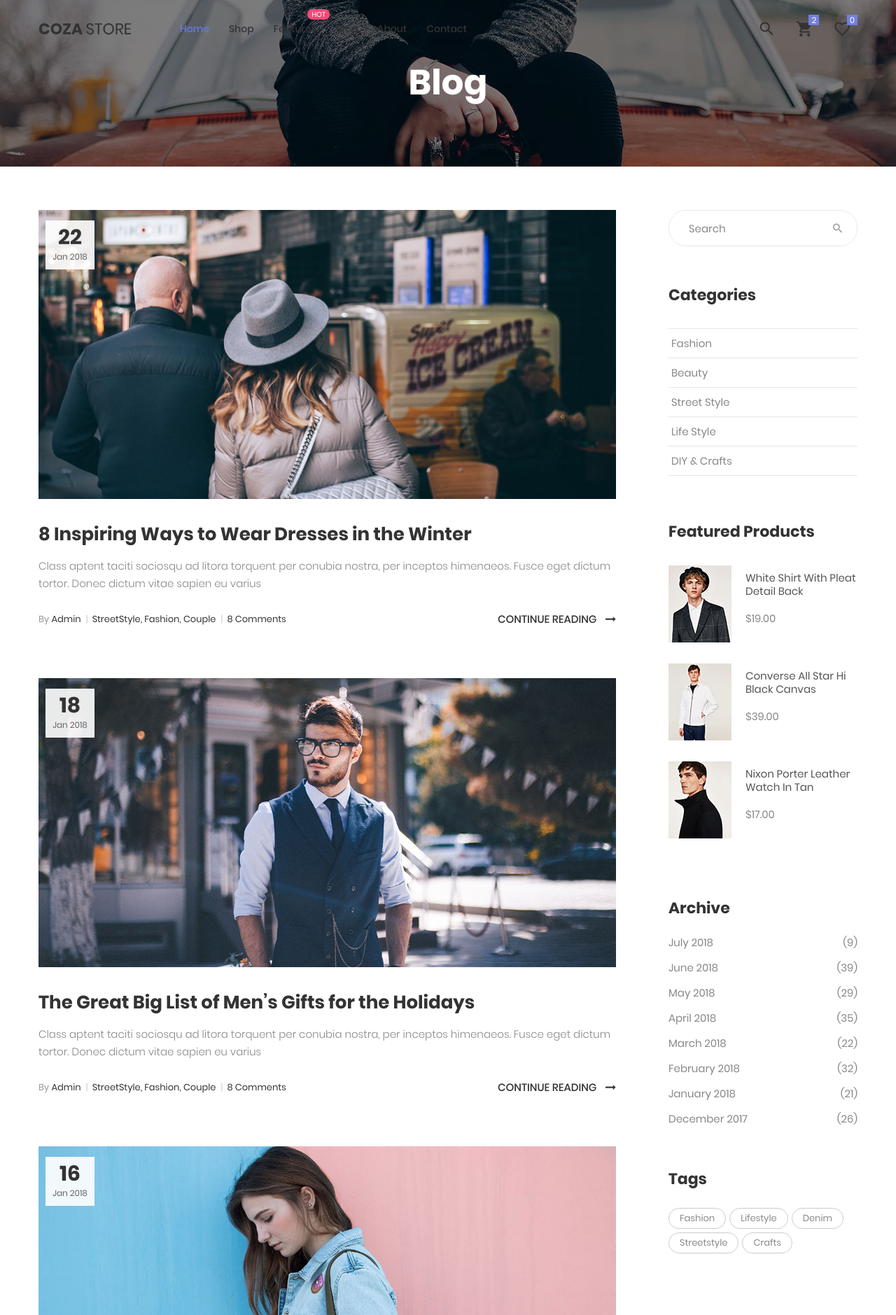
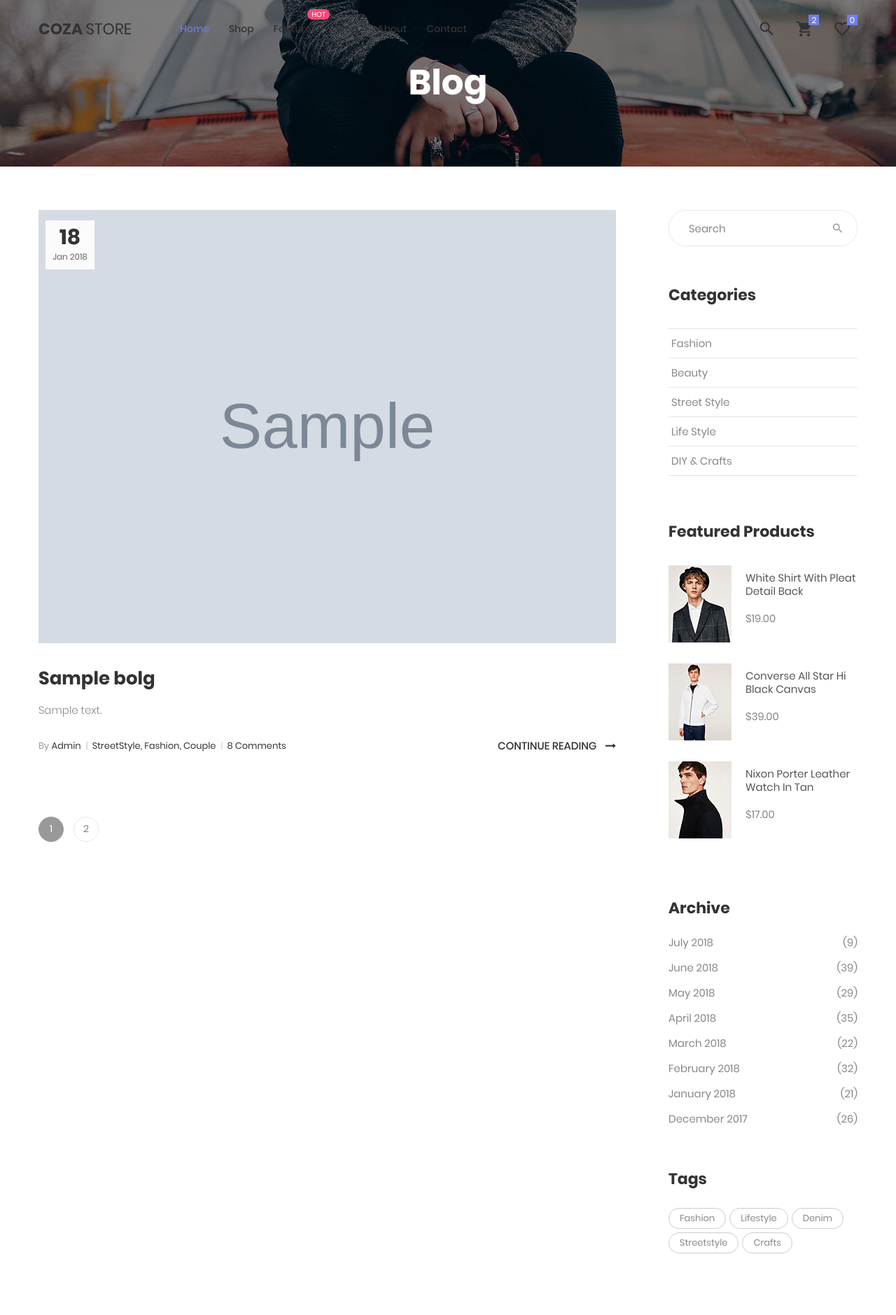
Before and after one commit to Bazirgan/cozastore, a Django app: template core/templates/blog.html in a window 1280 px wide. Shown: the part 41-1920 px from the top of the page at 70% size. Run offline with Django 5.2, Linux system fonts and the light colour scheme; the template is opened without the code that fills it: most values are stand-ins (such as "Sample title", 1, 10 or a date in 2020); grey boxes marked "Sample" are stand-in pictures; some libraries are stand-ins or nearby versions; some web fonts are replaced.

Commit message:
blog,contact update

```diff
--- a/core/templates/blog.html
+++ b/core/templates/blog.html
@@ -89,7 +89,7 @@
 
 
 	<!-- Title page -->
-	<section class="bg-img1 txt-center p-lr-15 p-tb-92" style="background-image: url('images/bg-02.jpg');">
+	<section class="bg-img1 txt-center p-lr-15 p-tb-92" style="background-image: url({% static 'images/bg-02.jpg' %});">
 		<h2 class="ltext-105 cl0 txt-center">
 			Blog
 		</h2>
@@ -100,16 +100,19 @@
 	<section class="bg0 p-t-62 p-b-60">
 		<div class="container">
 			<div class="row">
+
 				<div class="col-md-8 col-lg-9 p-b-80">
 					<div class="p-r-45 p-r-0-lg">
+
 						<!-- item blog -->
-						<div class="p-b-63">
+						{% for blog in blogs %}
+						 <div class="p-b-63">
 							<a href="blog-detail.html" class="hov-img0 how-pos5-parent">
-								<img src="{% static 'images/blog-04.jpg' %}" alt="IMG-BLOG">
+								<img src="{{blog.image.url}}" alt="IMG-BLOG">
 
 								<div class="flex-col-c-m size-123 bg9 how-pos5">
 									<span class="ltext-107 cl2 txt-center">
-										22
+										18
 									</span>
 
 									<span class="stext-109 cl3 txt-center">
@@ -121,12 +124,12 @@
 							<div class="p-t-32">
 								<h4 class="p-b-15">
 									<a href="blog-detail.html" class="ltext-108 cl2 hov-cl1 trans-04">
-										8 Inspiring Ways to Wear Dresses in the Winter
+										{{bolg.title}}
 									</a>
 								</h4>
 
 								<p class="stext-117 cl6">
-									Class aptent taciti sociosqu ad litora torquent per conubia nostra, per inceptos himenaeos. Fusce eget dictum tortor. Donec dictum vitae sapien eu varius
+									{{blog.description}}
 								</p>
 
 								<div class="flex-w flex-sb-m p-t-18">
@@ -154,112 +157,7 @@
 								</div>
 							</div>
 						</div>
-
-						<!-- item blog -->
-						<div class="p-b-63">
-							<a href="blog-detail.html" class="hov-img0 how-pos5-parent">
-								<img src="{% static 'images/blog-05.jpg' %}" alt="IMG-BLOG">
-
-								<div class="flex-col-c-m size-123 bg9 how-pos5">
-									<span class="ltext-107 cl2 txt-center">
-										18
-									</span>
-
-									<span class="stext-109 cl3 txt-center">
-										Jan 2018
-									</span>
-								</div>
-							</a>
-
-							<div class="p-t-32">
-								<h4 class="p-b-15">
-									<a href="blog-detail.html" class="ltext-108 cl2 hov-cl1 trans-04">
-										The Great Big List of Men’s Gifts for the Holidays
-									</a>
-								</h4>
-
-								<p class="stext-117 cl6">
-									Class aptent taciti sociosqu ad litora torquent per conubia nostra, per inceptos himenaeos. Fusce eget dictum tortor. Donec dictum vitae sapien eu varius
-								</p>
-
-								<div class="flex-w flex-sb-m p-t-18">
-									<span class="flex-w flex-m stext-111 cl2 p-r-30 m-tb-10">
-										<span>
-											<span class="cl4">By</span> Admin
-											<span class="cl12 m-l-4 m-r-6">|</span>
-										</span>
-
-										<span>
-											StreetStyle, Fashion, Couple
-											<span class="cl12 m-l-4 m-r-6">|</span>
-										</span>
-
-										<span>
-											8 Comments
-										</span>
-									</span>
-
-									<a href="blog-detail.html" class="stext-101 cl2 hov-cl1 trans-04 m-tb-10">
-										Continue Reading
-
-										<i class="fa fa-long-arrow-right m-l-9"></i>
-									</a>
-								</div>
-							</div>
-						</div>
-
-						<!-- item blog -->
-						<div class="p-b-63">
-							<a href="blog-detail.html" class="hov-img0 how-pos5-parent">
-								<img src="{% static 'images/blog-06.jpg' %}" alt="IMG-BLOG">
-
-								<div class="flex-col-c-m size-123 bg9 how-pos5">
-									<span class="ltext-107 cl2 txt-center">
-										16
-									</span>
-
-									<span class="stext-109 cl3 txt-center">
-										Jan 2018
-									</span>
-								</div>
-							</a>
-
-							<div class="p-t-32">
-								<h4 class="p-b-15">
-									<a href="blog-detail.html" class="ltext-108 cl2 hov-cl1 trans-04">
-										5 Winter-to-Spring Fashion Trends to Try Now
-									</a>
-								</h4>
-
-								<p class="stext-117 cl6">
-									Class aptent taciti sociosqu ad litora torquent per conubia nostra, per inceptos himenaeos. Fusce eget dictum tortor. Donec dictum vitae sapien eu varius
-								</p>
-
-								<div class="flex-w flex-sb-m p-t-18">
-									<span class="flex-w flex-m stext-111 cl2 p-r-30 m-tb-10">
-										<span>
-											<span class="cl4">By</span> Admin
-											<span class="cl12 m-l-4 m-r-6">|</span>
-										</span>
-
-										<span>
-											StreetStyle, Fashion, Couple
-											<span class="cl12 m-l-4 m-r-6">|</span>
-										</span>
-
-										<span>
-											8 Comments
-										</span>
-									</span>
-
-									<a href="blog-detail.html" class="stext-101 cl2 hov-cl1 trans-04 m-tb-10">
-										Continue Reading
-
-										<i class="fa fa-long-arrow-right m-l-9"></i>
-									</a>
-								</div>
-							</div>
-						</div>
+						{% endfor %}
 
 						<!-- Pagination -->
 						<div class="flex-l-m flex-w w-full p-t-10 m-lr--7">
--- a/core/templates/contact.html
+++ b/core/templates/contact.html
@@ -89,7 +89,7 @@
 
 
 	<!-- Title page -->
-	<section class="bg-img1 txt-center p-lr-15 p-tb-92" style="background-image: url('images/bg-01.jpg');">
+	<section class="bg-img1 txt-center p-lr-15 p-tb-92" style="background-image: url({% static 'images/bg-01.jpg' %});">
 		<h2 class="ltext-105 cl0 txt-center">
 			Contact
 		</h2>
@@ -129,7 +129,7 @@
 
 						<div class="size-212 p-t-2">
 							<span class="mtext-110 cl2">
-								Address
+								{{contact.adress}}
 							</span>
 
 							<p class="stext-115 cl6 size-213 p-t-18">
--- a/core/templates/partials/header.html
+++ b/core/templates/partials/header.html
@@ -44,11 +44,11 @@
 						<ul class="main-menu">
 							<li class="active-menu">
 								<a href="{%url 'index' %}">Home</a>
-								<ul class="sub-menu">
+								{% comment %} <ul class="sub-menu">
 									<li><a href="index.html">Homepage 1</a></li>
 									<li><a href="home-02.html">Homepage 2</a></li>
 									<li><a href="home-03.html">Homepage 3</a></li>
-								</ul>
+								</ul> {% endcomment %}
 							</li>
 
 							<li>
@@ -182,7 +182,7 @@
 				</li>
 
 				<li>
-					<a href="contact.html">Contact</a>
+					<a href="contact_us.html">Contact</a>
 				</li>
 			</ul>
 		</div>
--- a/core/urls.py
+++ b/core/urls.py
@@ -1,10 +1,8 @@
 from django.urls import path
-from django.conf.urls import include
 
 from core.views import  index, product, shopingcart, blog, about, contact
 
 urlpatterns = [
-    path('grappelli/', include('grappelli.urls')), # grappelli URLS
     path('index/',index, name='index'),
     path('product/',product, name='product'),
     path('shopingcart/',shopingcart, name='shopingcart'),
--- a/cozastore/settings.py
+++ b/cozastore/settings.py
@@ -32,7 +32,6 @@ ALLOWED_HOSTS = []
 # Application definition
 
 INSTALLED_APPS = [
-    'grappelli',
     'django.contrib.admin',
     'django.contrib.auth',
     'django.contrib.contenttypes',
--- a/cozastore/urls.py
+++ b/cozastore/urls.py
@@ -27,3 +27,4 @@ urlpatterns = [
 ]
 
 urlpatterns += static(settings.STATIC_URL, document_root=settings.STATIC_ROOT)
+urlpatterns += static(settings.MEDIA_URL, document_root=settings.MEDIA_ROOT)
```
Also changed, not shown: core/admin.py (+12 -1 lines), core/models.py (+29 -0 lines), core/views.py (+9 -2 lines), core/migrations/0004_blog.py (added), core/migrations/0005_contactus.py (added), core/migrations/0006_rename_name_contactus_mail.py (added), db.sqlite3, media/blog/blog-04.jpg (added), media/blog/blog-05.jpg (added), media/blog/blog-06.jpg (added).
